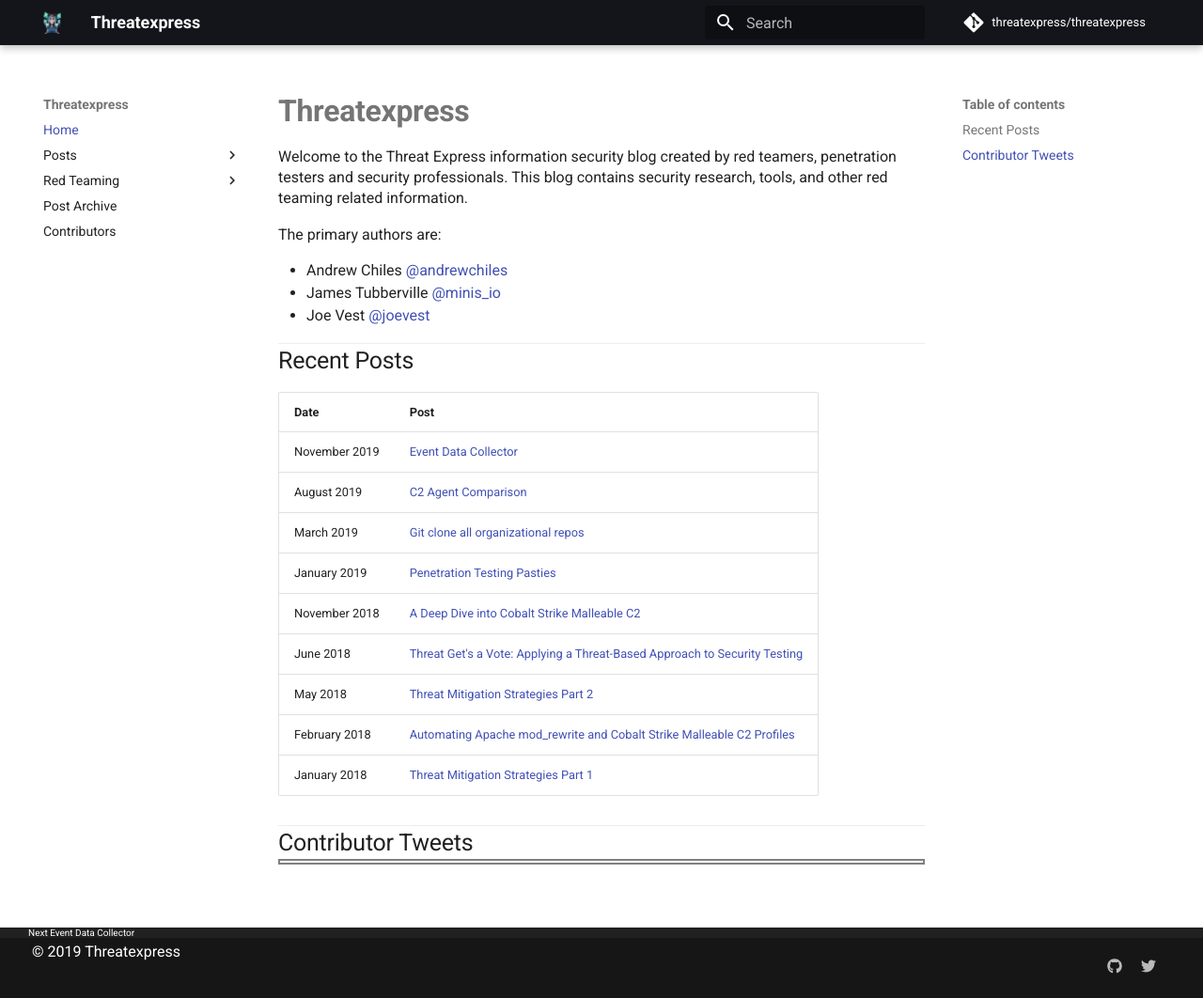
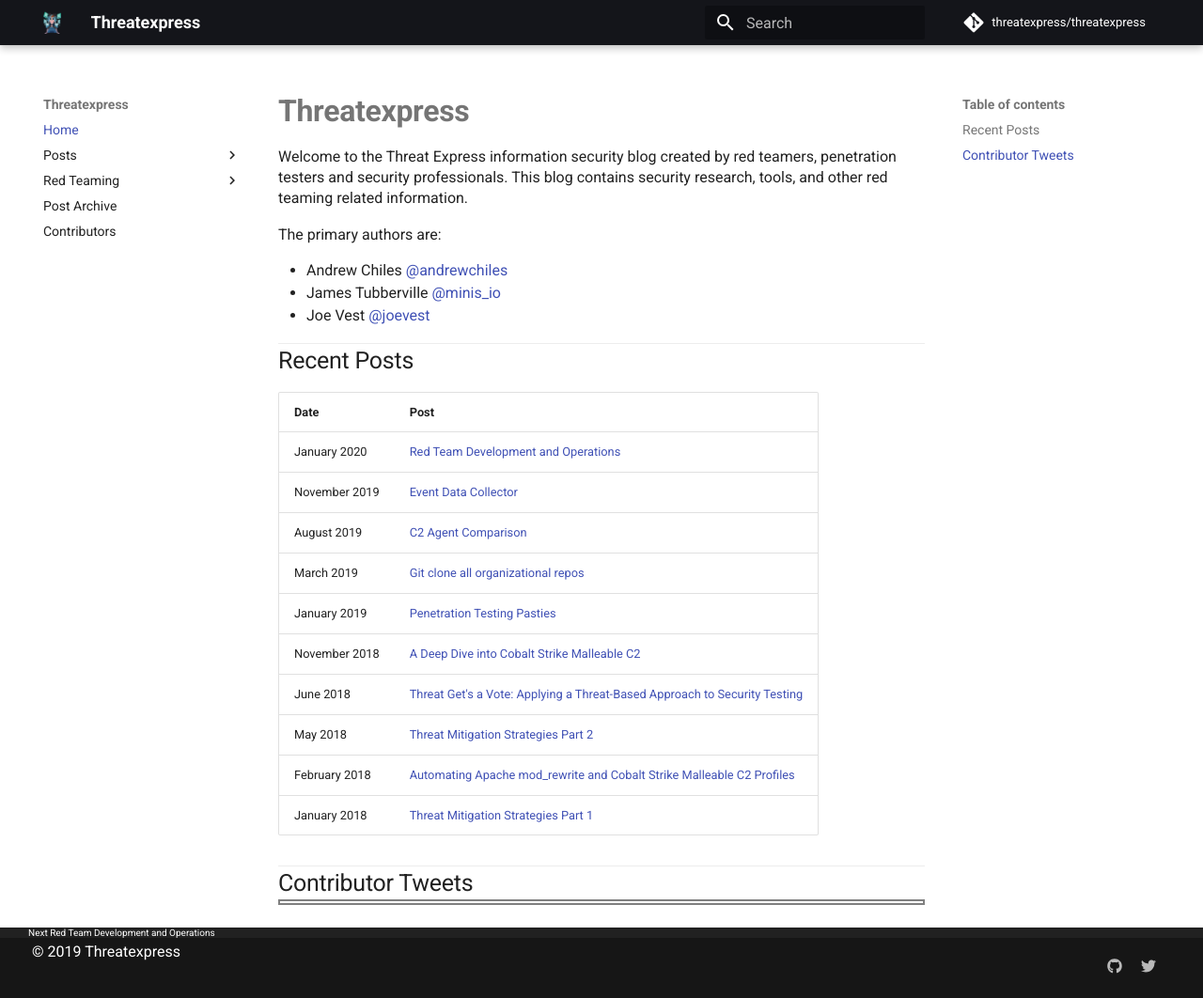
Before and after one commit to threatexpress/threatexpress, an MkDocs documentation site: the page built from docs/index.md, in a window 1280 px wide and 1062 px high. Shown: the whole window at 94% size. Built offline with MkDocs 1.6.1 and Material for MkDocs 9.7.7, drawn with Linux system fonts in a browser that asks for light colours; nearby versions of some CDN libraries; comment, search, counter and statistics services are not loaded.

```diff
--- a/docs/index.md
+++ b/docs/index.md
@@ -13,6 +13,7 @@ The primary authors are:
 
 Date          | Post
 --------------|------
+January 2020   | [Red Team Development and Operations](blogs/2020/red-team-development-and-operations/)
 November 2019   | [Event Data Collector](blogs/2019/event-data-collector/)
 August 2019   | [C2 Agent Comparison](blogs/2019/c2-agent-comparison/)
 March 2019    | [Git clone all organizational repos](/blogs/2019/git-clone-entire-org/)
--- a/mkdocs.yml
+++ b/mkdocs.yml
@@ -65,6 +65,8 @@ markdown_extensions:
 nav:
   - Home: index.md
   - Posts:
+    - 2020:
+      - Red Team Development and Operations: blogs/2020/red-team-development-and-operations.md
     - 2019:
       - Event Data Collector: blogs/2019/event-data-collector.md
       - C2 Agent Comparison: blogs/2019/c2-agent-comparison.md
```
Also changed, not shown: docs/blogs/2020/red-team-development-and-operations.md (added, +35 -0 lines), 1 other file.
